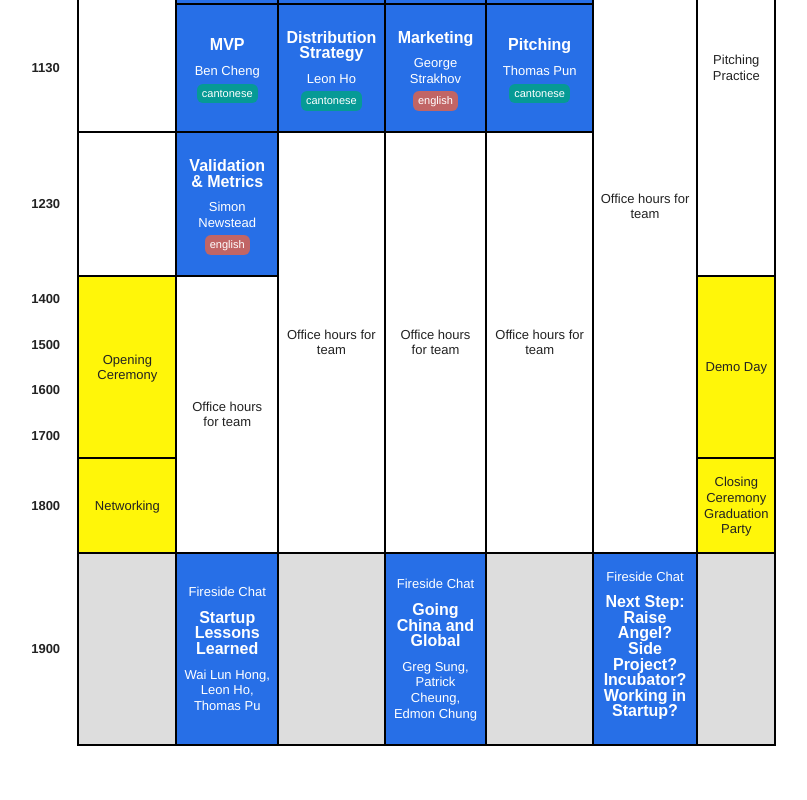
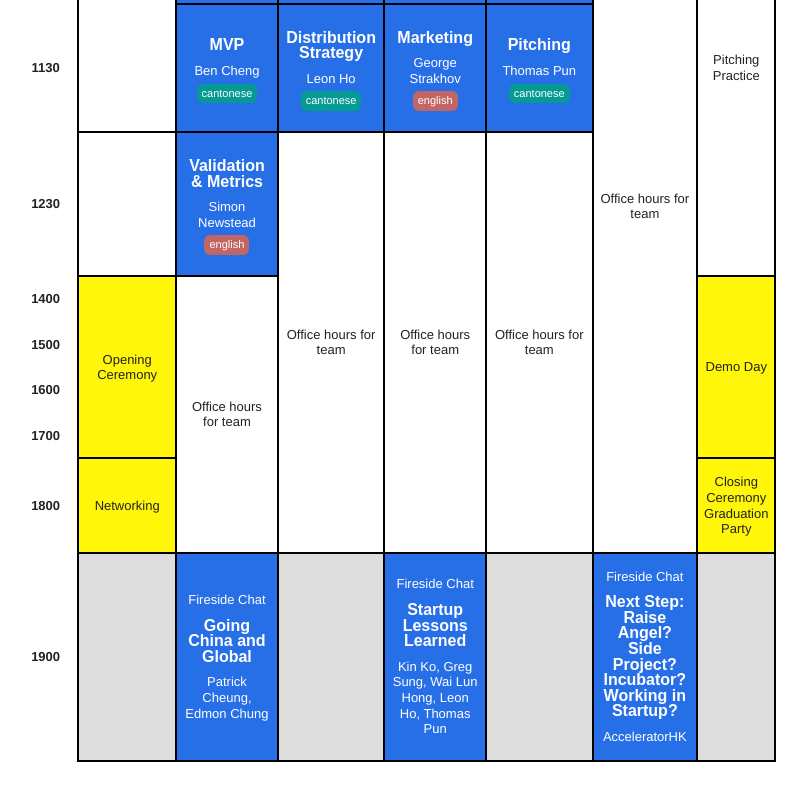
Before and after one commit to chpapa/startlab.hk, a plain HTML site: page bootcamp.html in a window 1280 px wide. Shown: the part 850-1650 px from the top of the page, without its empty margins (113-920 px from the left). Drawn offline with nearby package versions, Linux system fonts and the light colour scheme.

Commit message:
updated fireside chat details

```diff
--- a/bootcamp.html
+++ b/bootcamp.html
@@ -211,11 +211,11 @@
                              <tr>
                                 <td class="time">1900</td>
                                 <td class="grey">&nbsp;</td>
-                                <td class="light-blue">Fireside Chat <br> <strong>Startup Lessons Learned</strong><br>Wai Lun Hong, Leon Ho, Thomas Pu</td>
+                                <td class="light-blue">Fireside Chat <br> <strong>Going China and Global</strong><br>Patrick Cheung, Edmon Chung</td>
                                 <td class="grey"></td>
-                                <td class="light-blue">Fireside Chat <br> <strong>Going China and Global</strong><br>Greg Sung, Patrick Cheung, Edmon Chung</td>
+                                <td class="light-blue">Fireside Chat <br> <strong>Startup Lessons Learned</strong><br>Kin Ko, Greg Sung, Wai Lun Hong, Leon Ho, Thomas Pun</td>
                                 <td class="grey"></td>
-                                <td class="light-blue">Fireside Chat <br> <strong>Next Step: Raise Angel? Side Project? Incubator? Working in Startup?</strong></td>
+                                <td class="light-blue">Fireside Chat <br> <strong>Next Step: Raise Angel? Side Project? Incubator? Working in Startup?</strong><br>AcceleratorHK</td>
                                 <td class="grey"></td>
                             </tr>
                         </tbody>
```
